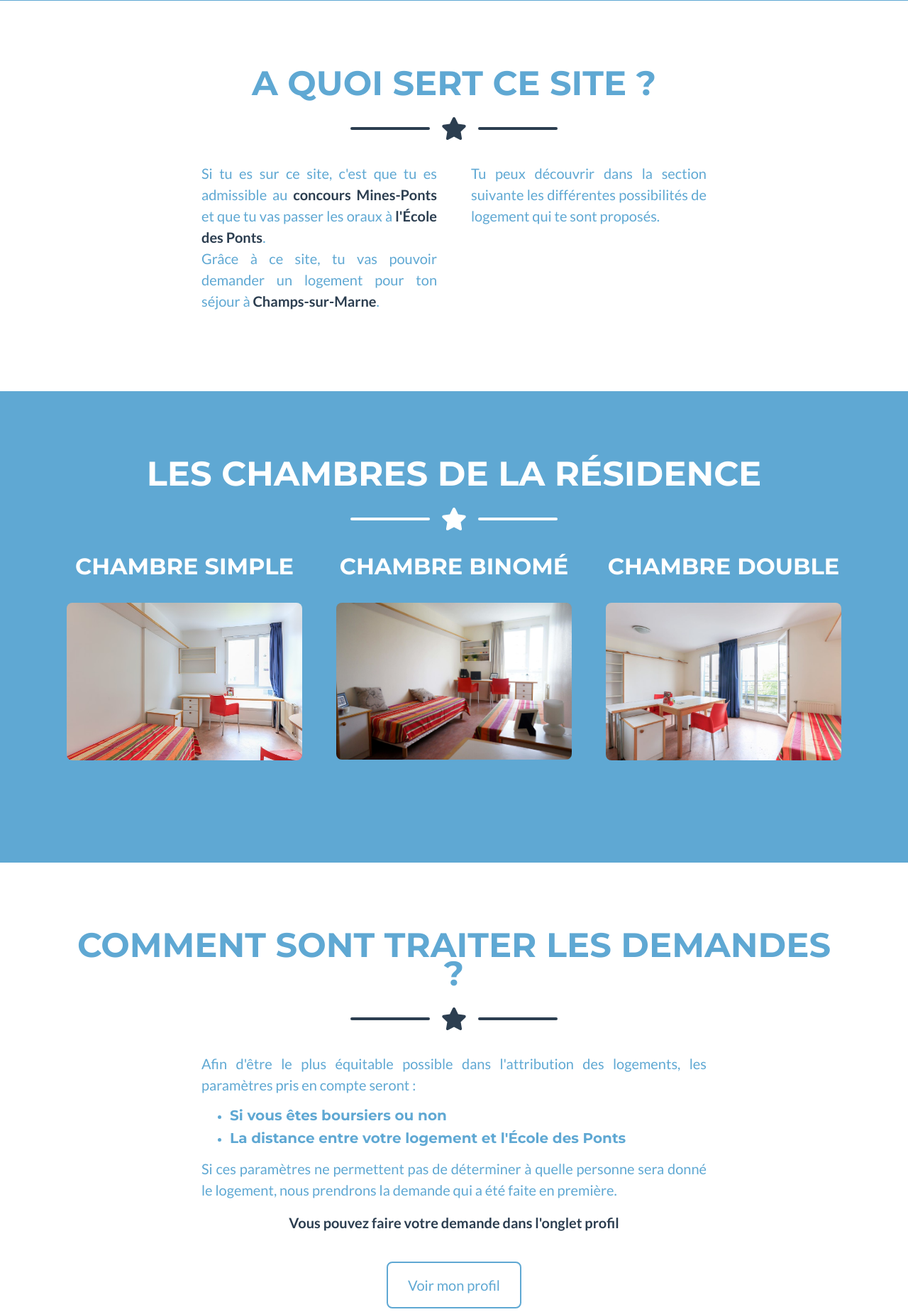
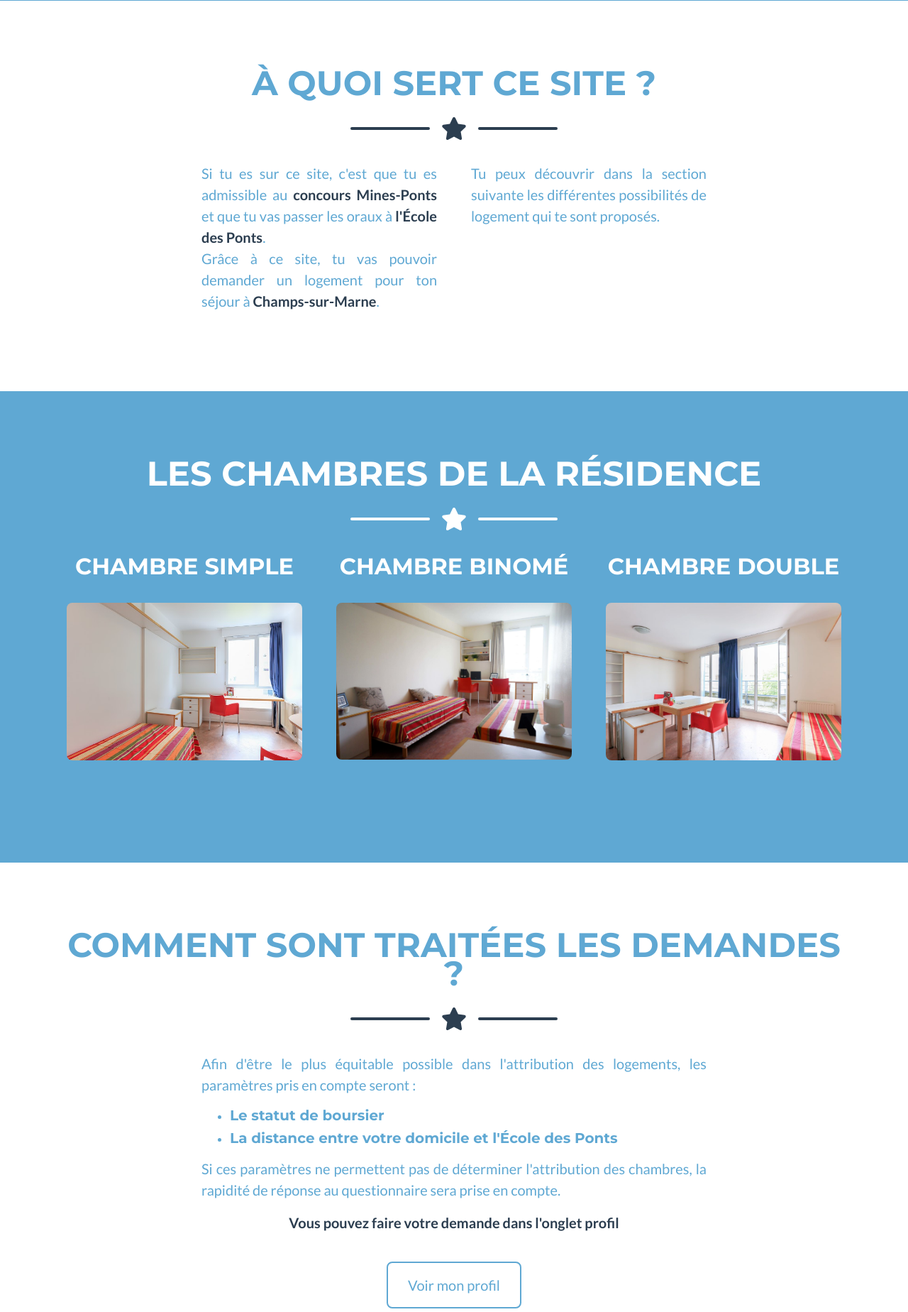
Before and after one commit to KIClubinfo/admissibles.enpc.org, a PHP site: page / in a window 1280 px wide. Shown: the part 767-2615 px from the top of the page at 71% size. Run offline with PHP 8.4, Linux system fonts and the light colour scheme.

Commit message:
modification de la demande

```diff
--- a/php/index.php
+++ b/php/index.php
@@ -32,7 +32,7 @@
          <section class="page-section text-secondary mb-0" id="about">
             <div class="container">
                 <!-- About Section Heading-->
-                <h2 class="page-section-heading text-center text-uppercase text-secondary">A quoi sert ce site ?</h2>
+                <h2 class="page-section-heading text-center text-uppercase text-secondary">à quoi sert ce site ?</h2>
                 <!-- Icon Divider-->
                 <div class="divider-custom">
                     <div class="divider-custom-line"></div>
@@ -96,7 +96,7 @@
         <section class="page-section text-secondary mb-0" id="about">
             <div class="container">
                 <!-- Informations Section Heading-->
-                <h2 class="page-section-heading text-center text-uppercase text-secondary">Comment sont traiter les demandes ?</h2>
+                <h2 class="page-section-heading text-center text-uppercase text-secondary">Comment sont traitées les demandes ?</h2>
                 <!-- Icon Divider-->
                 <div class="divider-custom">
                     <div class="divider-custom-line"></div>
@@ -108,10 +108,10 @@
                     <div class="col-lg-8">
                         <p class="lead" style="text-align: justify">Afin d'être le plus équitable possible dans l'attribution des logements, les paramètres pris en compte seront :</p>
                         <ul style="">
-                            <li><h5>Si vous êtes boursiers ou non<h5></li>
-                            <li><h5>La distance entre votre logement et l'École des Ponts</h5></li>
+                            <li><h5>Le statut de boursier<h5></li>
+                            <li><h5>La distance entre votre domicile et l'École des Ponts</h5></li>
                         </ul>
-                        <p class="lead" style="text-align: justify">Si ces paramètres ne permettent pas de déterminer à quelle personne sera donné le logement, nous prendrons la demande qui a été faite en première.</p>
+                        <p class="lead" style="text-align: justify">Si ces paramètres ne permettent pas de déterminer l'attribution des chambres, la rapidité de réponse au questionnaire sera prise en compte.</p>
                         <p class="lead" style="text-align: center"><strong>Vous pouvez faire votre demande dans l'onglet profil</strong></p>
                     </div>
                 </div>
--- a/php/indexBefore.php
+++ b/php/indexBefore.php
@@ -1,5 +1,9 @@
 <?php
     session_start();
+    if (isset($_SESSION['loggedin'])) {
+	    header('Location: index.php');
+	    exit();
+    }
 ?>
 <!DOCTYPE html>
 <html lang="en">
@@ -32,7 +36,7 @@
          <section class="page-section text-secondary mb-0" id="about">
             <div class="container">
                 <!-- About Section Heading-->
-                <h2 class="page-section-heading text-center text-uppercase text-secondary">A quoi sert ce site ?</h2>
+                <h2 class="page-section-heading text-center text-uppercase text-secondary">à quoi sert ce site ?</h2>
                 <!-- Icon Divider-->
                 <div class="divider-custom">
                     <div class="divider-custom-line"></div>
--- a/php/profil.php
+++ b/php/profil.php
@@ -143,7 +143,7 @@
                 <?php
                 if($_SESSION['a_reserve']){echo'
                 <div class="text-center mt-4">
-                    <a class="btn btn-xl btn-primary" href="">
+                    <a class="btn btn-xl btn-primary" href="choice.php">
                         Modifier ma demande
                     </a>
                 </div>
```
Also changed, not shown: php/choice.php (+6 -5 lines), php/validate_choice.php (+20 -0 lines).
